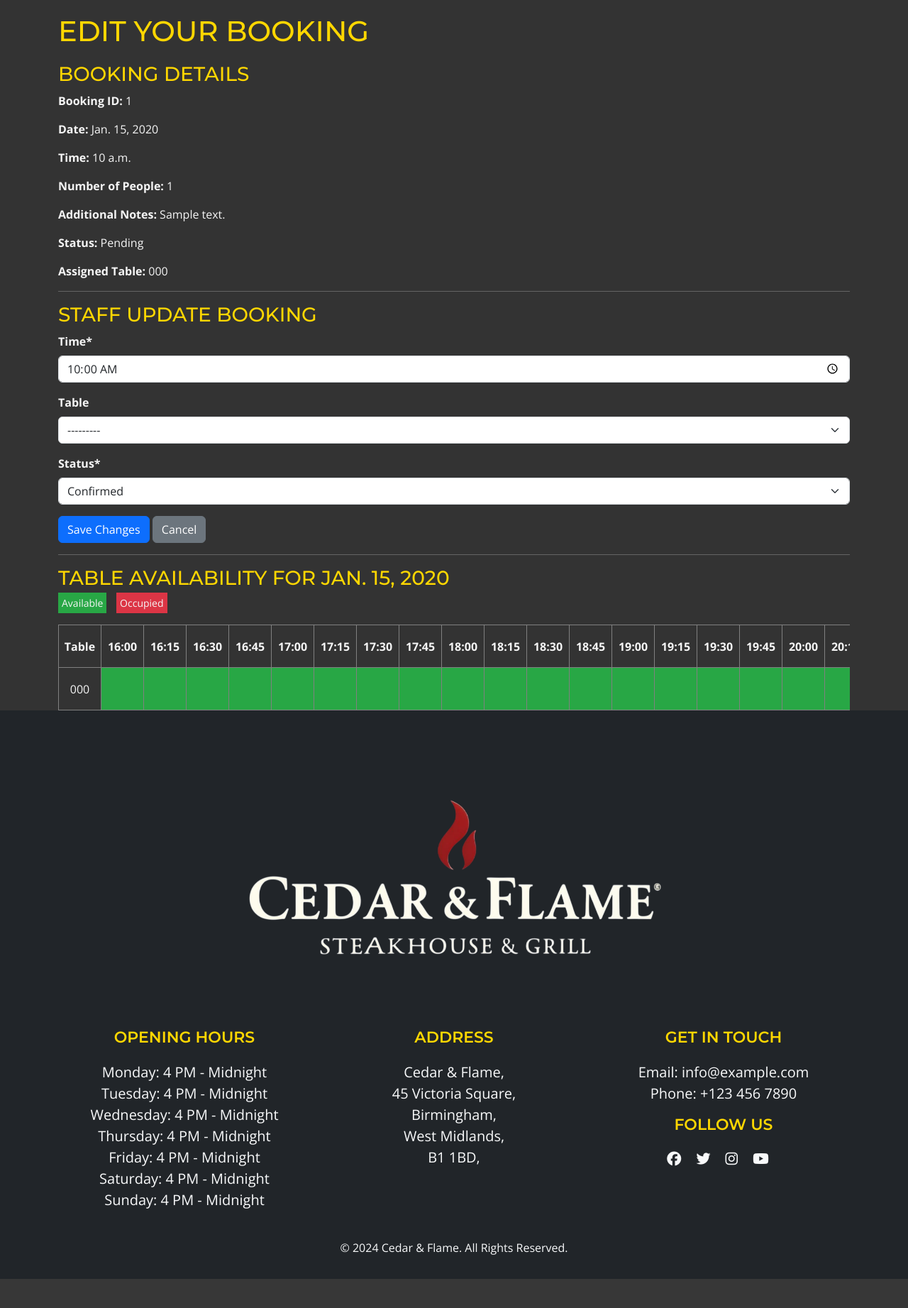
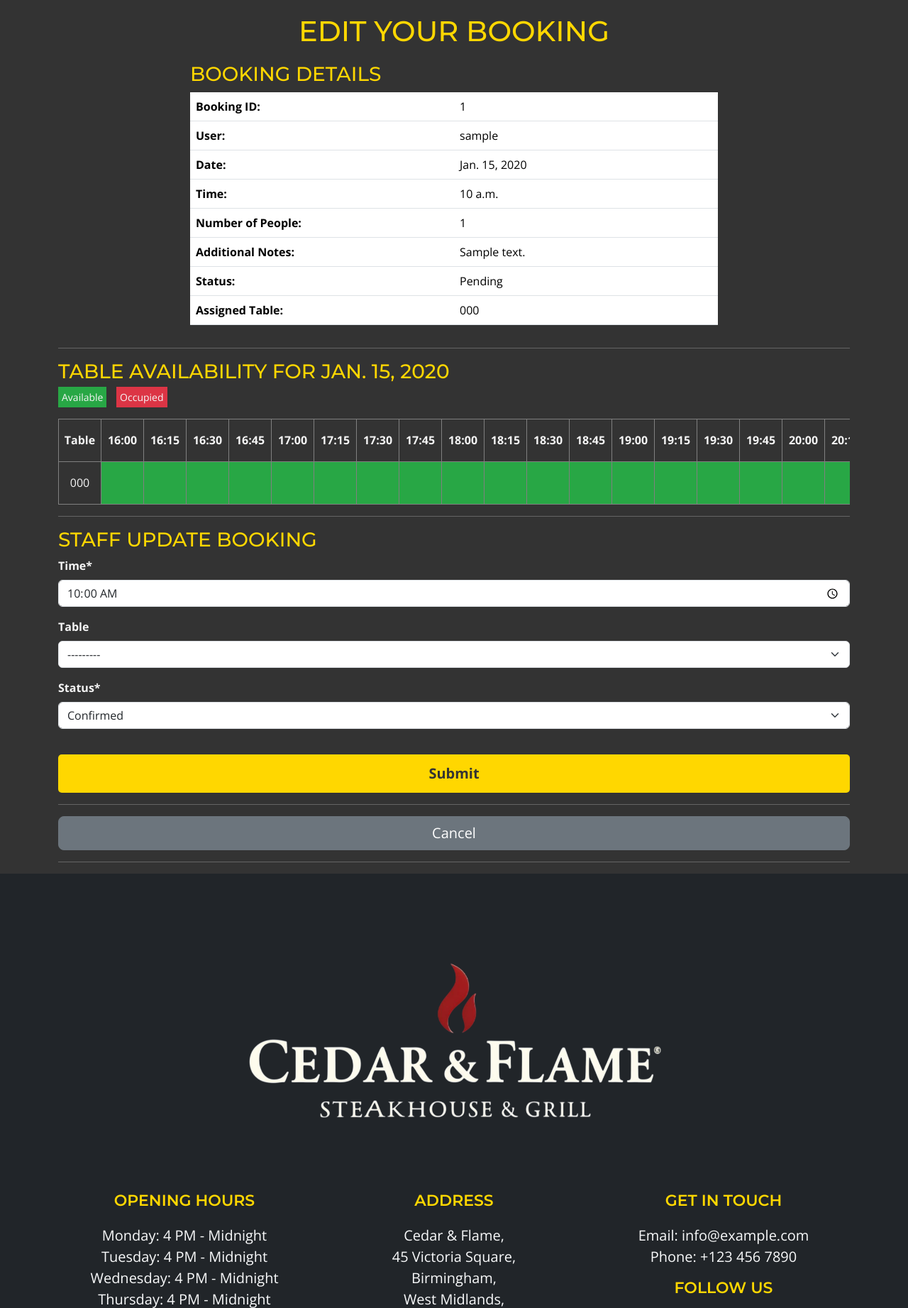
Before and after one commit to MFS4711/Restaurant-Web-App, a Django app: page /edit-booking/1/ in a window 1280 px wide. Shown: the part 82-1925 px from the top of the page at 71% size. Before the commit the page ends 1884 px from the top, so only its background shows below. Run offline with Django 4.2, Linux system fonts and the light colour scheme; a user stored in the database is signed in; tables that the repository leaves empty hold one stand-in row (values such as "Sample post"); some libraries are stand-ins or nearby versions.

Commit message:
UX = Booking App - Edit-booking.html - Update styling - add submit/cancel buttons which are consistent with other pages - rearrange logic to show table availability to staff only - adjust the booking details at top of page to display as table like booking-success

```diff
--- a/booking/templates/booking/edit_booking.html
+++ b/booking/templates/booking/edit_booking.html
@@ -3,24 +3,57 @@
 {% load crispy_forms_tags %}
 
 {% block content %}
-<div class="container">
-    <h1>Edit Your Booking</h1>
+<div class="container content-container">
+    <h1 class="centered-content">Edit Your Booking</h1>
 
     <!-- Display current booking details -->
+    <div class="col-12 offset-md-2 col-md-8">
         <h3>Booking Details</h3>
-    <p><strong>Booking ID:</strong> {{ booking.id }}</p>
-    <p><strong>Date:</strong> {{ booking.date }}</p>
-    <p><strong>Time:</strong> {{ booking.time }}</p>
-    <p><strong>Number of People:</strong> {{ booking.number_of_people }}</p>
-    <p><strong>Additional Notes:</strong> {{ booking.additional_notes|default:"N/A" }}</p>
-    <p><strong>Status:</strong> {{ booking.get_status_display }}</p>
-    <p><strong>Assigned Table:</strong>
+        <table class="table" aria-labelledby="booking-details">
+            <caption id="booking-details" class="sr-only">Booking Details</caption>
+            <tr>
+                <th scope="row">Booking ID:</th>
+                <td>{{ booking.id }}</td>
+            </tr>
+            <tr>
+                <th scope="row">User:</th>
+                <td>{{ booking.user.username }}</td>
+            </tr>
+            <tr>
+                <th scope="row">Date:</th>
+                <td>{{ booking.date }}</td>
+            </tr>
+            <tr>
+                <th scope="row">Time:</th>
+                <td>{{ booking.time }}</td>
+            </tr>
+            <tr>
+                <th scope="row">Number of People:</th>
+                <td>{{ booking.number_of_people }}</td>
+            </tr>
+            <tr>
+                <th scope="row">Additional Notes:</th>
+                <td>{{ booking.additional_notes|default:"No additional notes" }}</td>
+            </tr>
+
+            {% if user.is_staff %}
+            <tr>
+                <th scope="row">Status:</th>
+                <td>{{ booking.get_status_display }}</td>
+            </tr>
+            <tr>
+                <th scope="row">Assigned Table:</th>
+                <td>
                     {% if booking.table %}
                     {{ booking.table.table_number }}
                     {% else %}
                     Not Assigned
                     {% endif %}
-    </p>
+                </td>
+            </tr>
+            {% endif %}
+        </table>
+    </div>
 
     <hr>
 
@@ -31,32 +64,28 @@
     <form method="POST">
         {% csrf_token %}
         {{ booking_form | crispy }}
-        <button type="submit" class="btn btn-primary">Save Changes</button>
-        <a href="{% url 'customer_dashboard' user_id=request.user.id %}" class="btn btn-secondary">Cancel</a>
+        <button type="submit" class="btn btn-signup btn-submit btn-lg"
+            aria-label="Submit your changes to the booking.">Submit</button>
     </form>
+    <hr>
+    <a href="{% url 'customer_dashboard' user_id=request.user.id %}" class="btn btn-secondary btn-lg" role="button"
+        aria-label="Cancel the edit and go back to the menu page.">Cancel</a>
+    <hr>
     {% else %}
     <!-- Customer-specific form for updating other booking details -->
     <h3>Update Your Booking</h3>
     <form method="POST">
         {% csrf_token %}
         {{ booking_form | crispy }}
-        <button type="submit" class="btn btn-primary">Save Changes</button>
-        <a href="{% url 'customer_dashboard' user_id=request.user.id %}" class="btn btn-secondary">Cancel</a>
+        <button type="submit" class="btn btn-signup btn-submit btn-lg"
+            aria-label="Submit your changes to the booking.">Submit</button>
     </form>
+    <hr>
+    <a href="{% url 'customer_dashboard' user_id=request.user.id %}" class="btn btn-secondary btn-lg" role="button"
+        aria-label="Cancel the edit and go back to the menu page.">Cancel</a>
+    <hr>
     {% endif %}
     {% else %}
-    <!-- Staff-specific form for updating table and status -->
-    <h3>Staff Update Booking</h3>
-    <form method="POST">
-        {% csrf_token %}
-        {{ staff_form | crispy }}
-        <button type="submit" class="btn btn-primary">Save Changes</button>
-        <a href="{% url 'manage_bookings' %}" class="btn btn-secondary">Cancel</a>
-    </form>
-    {% endif %}
-
-    <hr>
-
     <!-- Table Availability Section -->
     <h3>Table Availability for {{ booking.date }}</h3>
 
@@ -91,5 +120,21 @@
         </table>
     </div>
 
+    <hr>
+
+    <!-- Staff-specific form for updating table and status -->
+    <h3>Staff Update Booking</h3>
+    <form method="POST">
+        {% csrf_token %}
+        {{ staff_form | crispy }}
+        <button type="submit" class="btn btn-signup btn-submit btn-lg"
+            aria-label="Submit your changes to the booking.">Submit</button>
+    </form>
+    <hr>
+    <a href="{% url 'manage_bookings' %}" class="btn btn-secondary btn-lg" role="button"
+        aria-label="Cancel the edit and go back to the menu page.">Cancel</a>
+    <hr>
+    {% endif %}
+
 </div>
 {% endblock content %}
```
Lines whose indentation alone changed are shown as unchanged.
